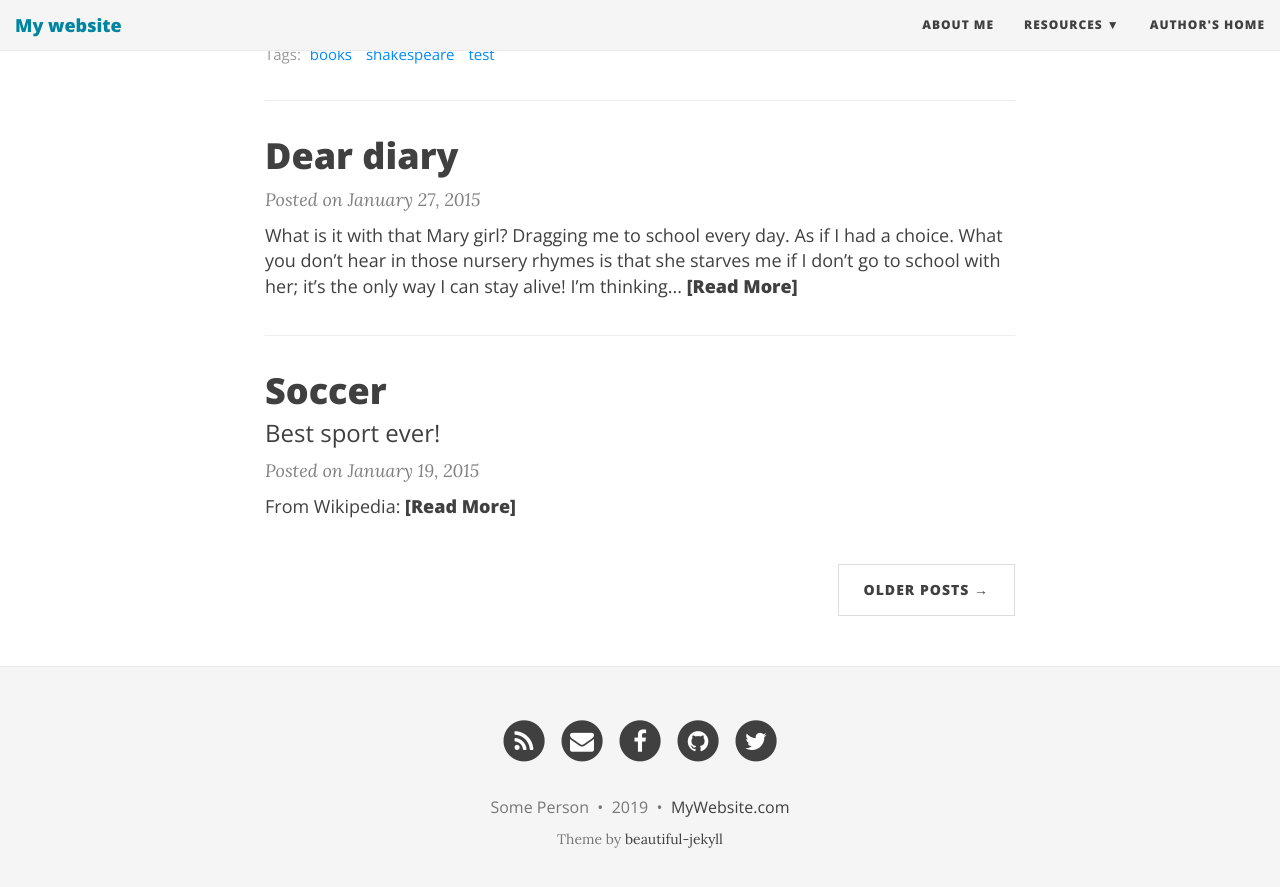
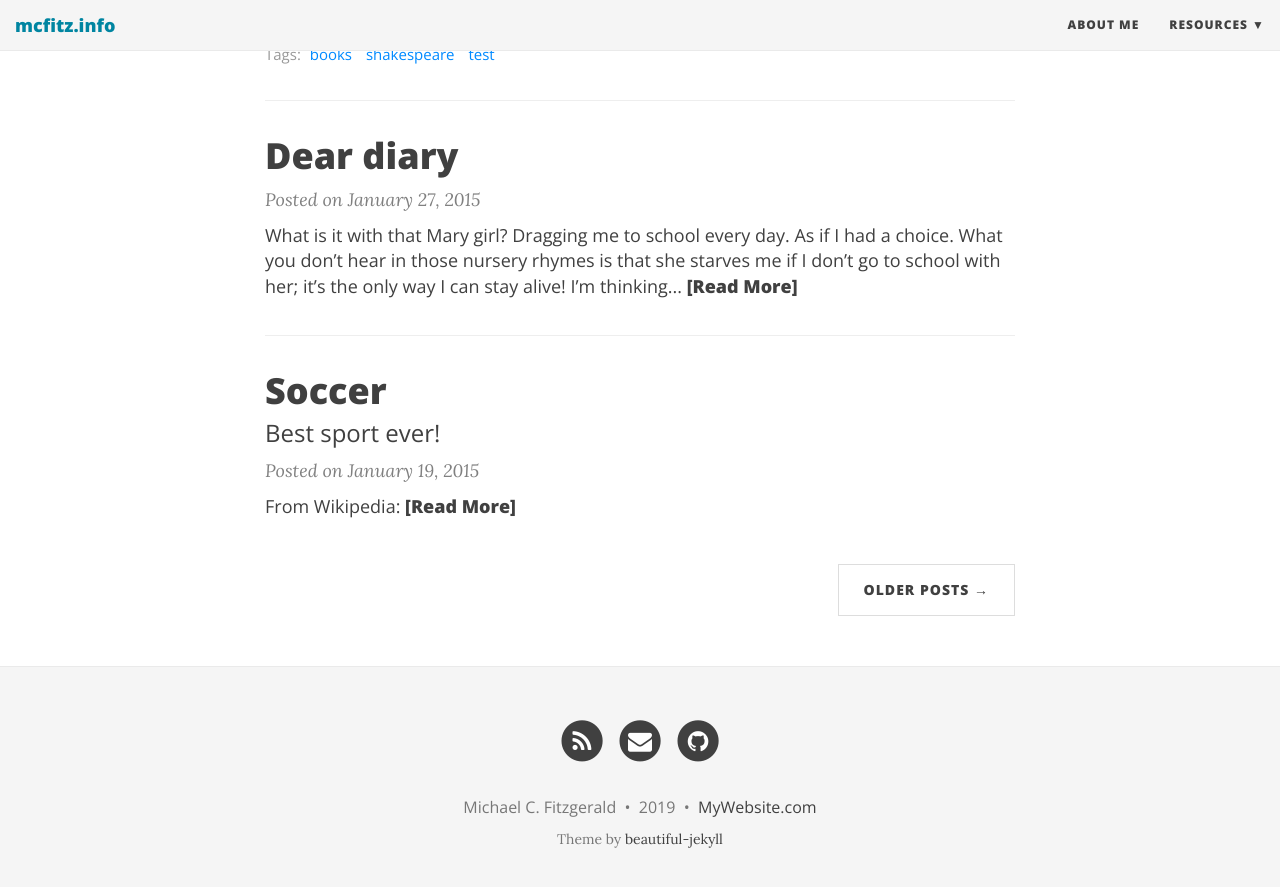
Before and after one commit to mcfitzgerald/mcfitzinfo.github.dev, a Jekyll site: the page built from index.html, in a window 1280 px wide and 900 px high, scrolled down 1134 px. Shown: the top 887 px of the window. Built offline with Jekyll 4.4.1, drawn with Linux system fonts in a browser that asks for light colours; nearby versions of some CDN libraries; the list of posts is cut into pages by our own code; part of the change alters nothing that is shown.

Commit message:
edit config

```diff
--- a/_config.yml
+++ b/_config.yml
@@ -1,20 +1,20 @@
 # --- General options --- #
 
 # Name of website
-title: My website
+title: mcfitz.info
 
 # Short description of your site
-description: A virtual proof that I'm awesome
+description: Personal website and portfolio
 
 # --- Local development options ---
 # If your website is hosted locally rather than on GitHub, then you need to uncomment the next two parameters to set the url and baseurl
 # *** If you're not sure what this mean, then leave this section as it is. Only modify the url and baseurl if you know what you're doing!***
 
 # url is the the website domain URL without a trailing slash
-#url: "https://example.com"
+url: "http://mcfitz.info"
 
 # baseurl should be an empty string
-#baseurl: ""
+baseurl: ""
 
 # --- Navigation bar options --- #
 
@@ -24,11 +24,10 @@ navbar-links:
   Resources:
     - Beautiful Jekyll: "http://deanattali.com/beautiful-jekyll/"
     - Learn markdown: "http://www.markdowntutorial.com/"
-  Author's home: "http://deanattali.com"
 
 # Image to show in the navigation bar - image must be a square (width = height)
 # Remove this parameter if you don't want an image in the navbar
-avatar: "/img/avatar-icon.png"
+# avatar: "/img/avatar-icon.png"
 
 # If you want to have an image logo in the top-left corner instead of the title text,
 # then specify the following parameter
@@ -60,7 +59,7 @@ footer-link-col: "#404040"
 # Change all these values or delete the ones you don't want.
 # Important: you must keep the "name" parameter, everything else you can remove
 author:
-  name: Some Person
+  name: Michael C. Fitzgerald
 
 # Select your active Social Network Links.
 # Uncomment the links you want to show in the footer and add your information to each link.
@@ -68,10 +67,8 @@ author:
 # If you want to add a new link that isn't here, you'll need to also edit the file _data/SocialNetworks.yml
 social-network-links:
   rss: true
-  email: "someone@example.com"
-  facebook: deanattali
-  github: daattali
-  twitter: daattali
+  email: "michael-dot-craig-dot-fitzgerald-at-gmail"
+  github: mcfitzgerald
 #  reddit: yourname
 #  linkedin: daattali
 #  xing: yourname
@@ -126,17 +123,6 @@ url-pretty: "MyWebsite.com"  # eg. "deanattali.com/beautiful-jekyll"
 # To use Facebook Comments, fill in a Facebook App ID
 # fb_comment_id: ""
 
-# To use Staticman comments, fill in repository, branch, and endpoint
-staticman:
-  repository : # GitHub username/repository eg. "daattali/beautiful-jekyll"
-  branch     : master # If you're not using `master` branch, then you also need to update the `branch` parameter in `staticman.yml`
-  endpoint   : # URL of your own deployment, with a trailing slash (will fallback to a public GitLab instance) eg. https://<your-api>/v3/entry/github/
-  reCaptcha:
-    # reCaptcha for Staticman (OPTIONAL, but recommended for spam protection)
-    # If you use reCaptcha, you must also set these parameters in staticman.yml
-    siteKey  : # Use your own site key, you need to apply for one on Google
-    secret   : # ENCRYPT your password by going to https://staticman3.herokuapp.com/v3/encrypt/<your-site-secret>
-
 # --- Misc --- #
 
 # Facebook App ID
@@ -156,7 +142,7 @@ date_format: "%B %-d, %Y"
 # --- Don't need to touch anything below here (but you can if you want) --- #
 
 # Output options (more information on Jekyll's site)
-timezone: "America/Vancouver"
+timezone: "America/New York"
 markdown: kramdown
 highlighter: rouge
 permalink: /:year-:month-:day-:title/
```
